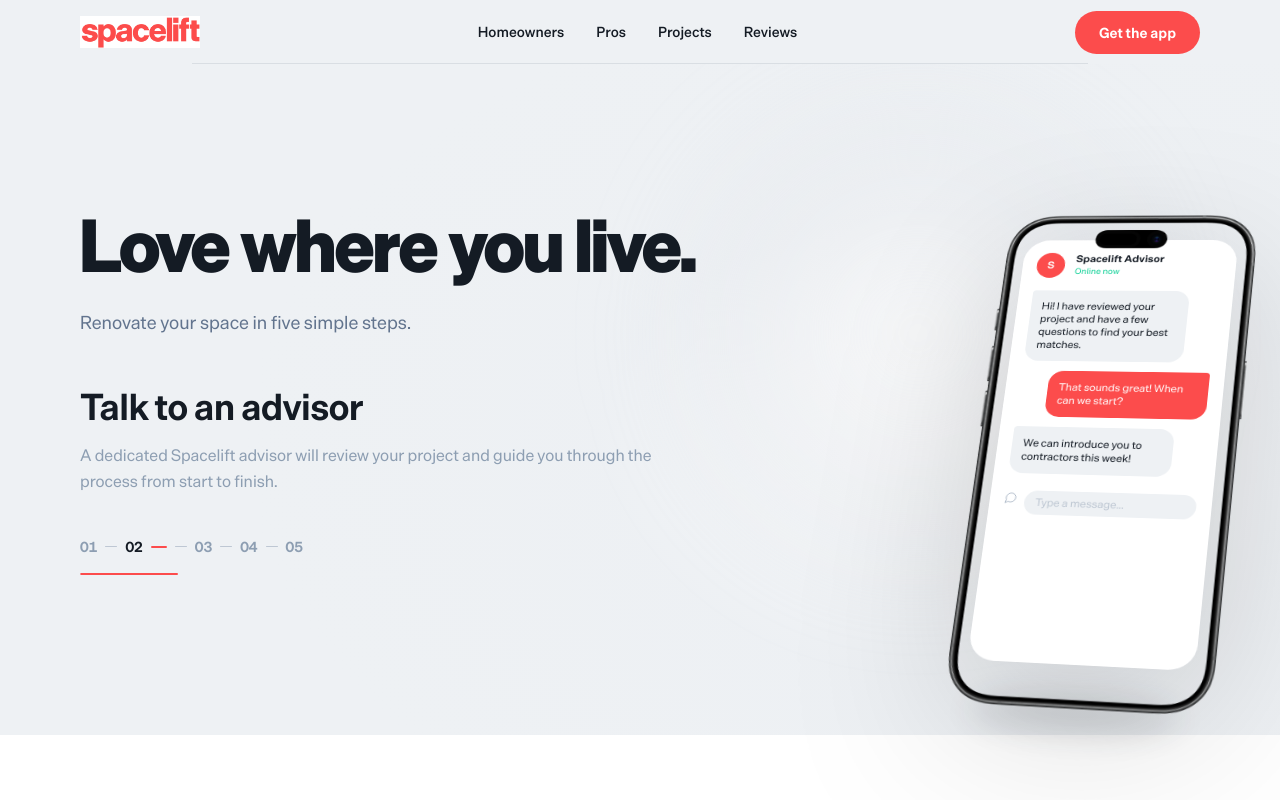
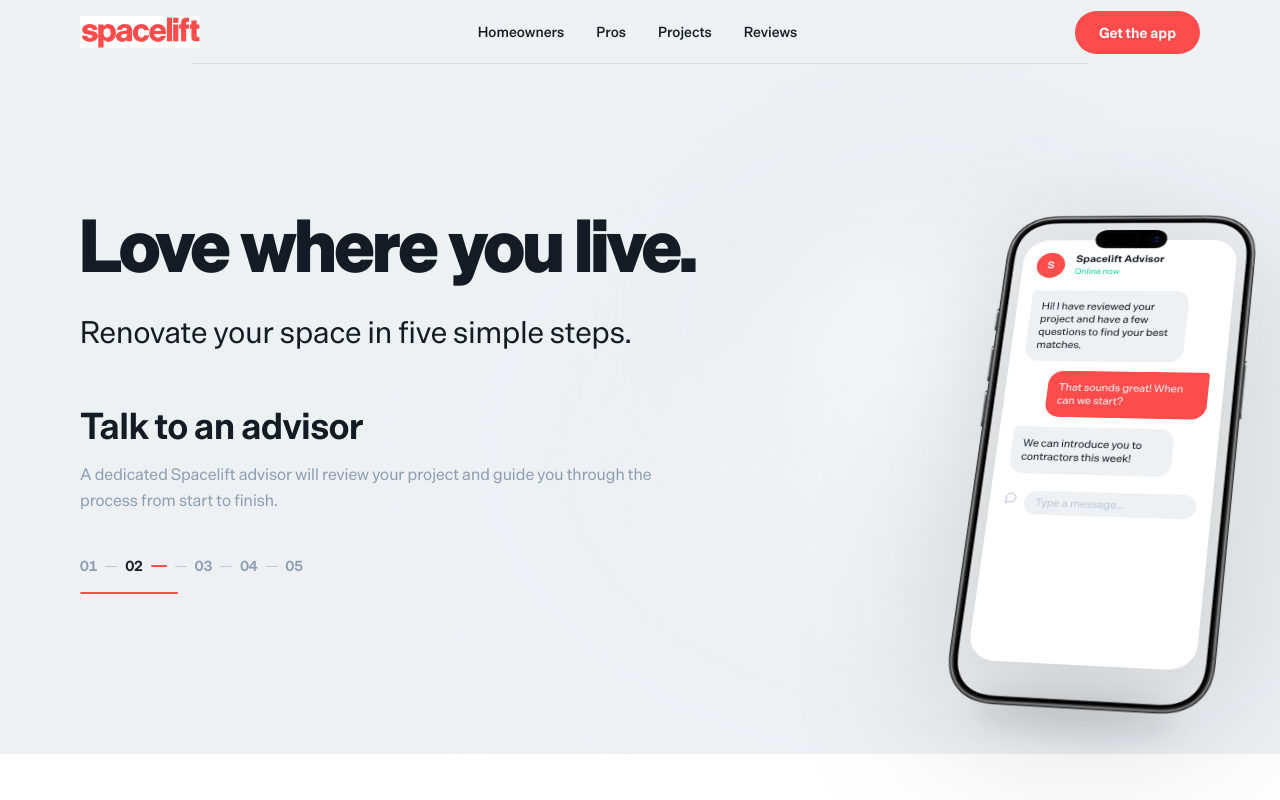
Before and after one commit to jjmccarthy7/spacelift-tools, a Next.js app in the folder apps/hellospacelift/: page / in a window 1280 px wide. Shown: the top 800 px of the page. Built offline with nearby package versions, Linux system fonts and the light colour scheme.

Commit message:
fix: hero subheadline — 30px, #141B24 to match H1 color

```diff
--- a/apps/hellospacelift/src/app/page.tsx
+++ b/apps/hellospacelift/src/app/page.tsx
@@ -85,7 +85,7 @@ export default function HomePage() {
               <h1 className="text-5xl md:text-6xl lg:text-[72px] font-extrabold text-[#141B24] leading-[1.05] tracking-[-0.02em]">
                 Love where you live.
               </h1>
-              <p className="mt-6 text-lg text-slate-500 leading-relaxed max-w-xl">
+              <p className="mt-6 text-[30px] text-[#141B24] leading-relaxed max-w-xl">
                 Renovate your space in five simple steps.
               </p>
 
```
